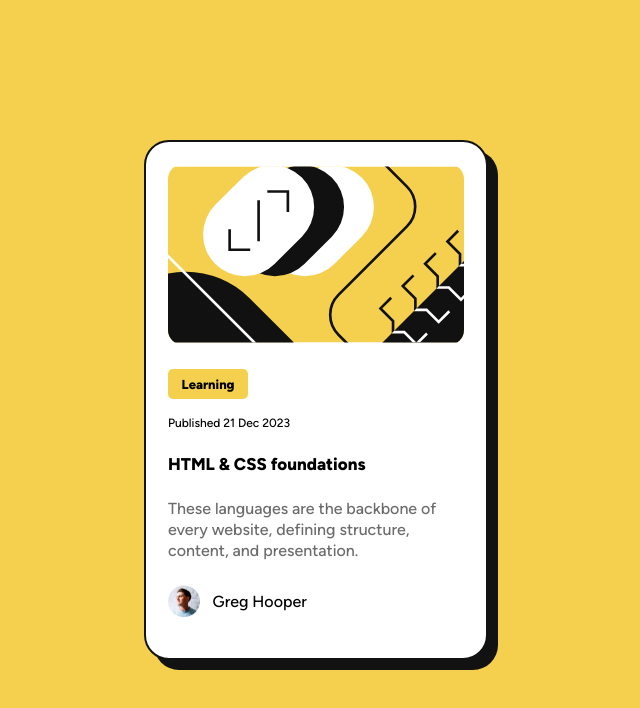
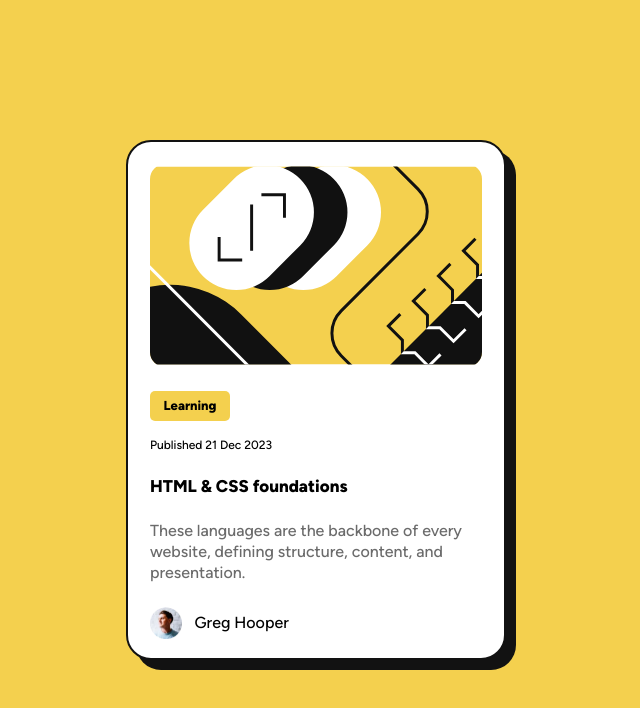
Before and after one commit to DaniloRibeiro07/frontendmentor-blog-preview-card-main, a plain HTML site: page index.html in a window 1280 px wide. Shown: the whole page, without its empty margins (324-964 px from the left). Drawn offline with Linux system fonts and the light colour scheme.

Commit message:
adjust blog card width

```diff
--- a/css/style.css
+++ b/css/style.css
@@ -36,7 +36,7 @@ body {
 
 .blog-card {
   height: 32.5rem;
-  width: clamp(20rem, 18.68rem + 3.52vw, 23.75rem);
+  width: clamp(20rem, 18rem + 10vw, 23.75rem);
   padding: 1.375rem;
   background-color: var(--white);
   border: 0.125rem solid;
```
